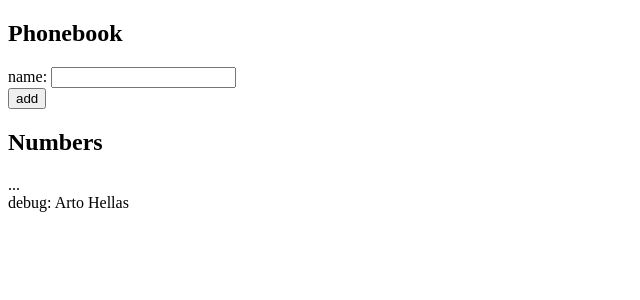
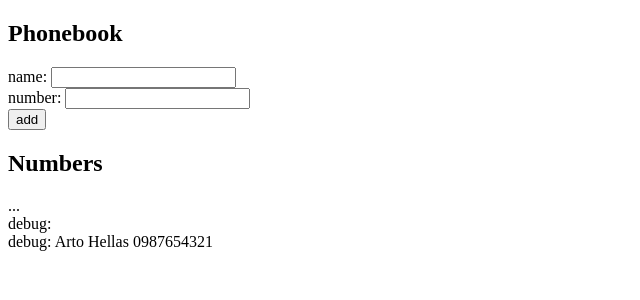
Before and after one commit to Pti2mike/phonebook, a React (Vite) app: page / in a window 1280 px wide. Shown: the top 300 px of the page, without its empty margins (0-640 px from the left). Built offline with nearby package versions, Linux system fonts and the light colour scheme.

Commit message:
Third step input number added

```diff
--- a/src/App.jsx
+++ b/src/App.jsx
@@ -1,26 +1,39 @@
 import { useState } from "react";
 
 const App = () => {
-  const [persons, setPersons] = useState([{ name: "Arto Hellas" }]);
+  const [persons, setPersons] = useState([
+    { name: "Arto Hellas", id: 1, number: "0987654321" },
+  ]);
   const [newName, setNewName] = useState("");
+  const [newNumber, setNewNumber] = useState("");
 
-  const handleChange = () => setNewName(event.target.value);
+  const handleChangeName = () => setNewName(event.target.value);
+  const handleChangeNumber = () => setNewNumber(event.target.value);
 
   const checkDuplicateName = (name) => {
     if (name) return persons.some((person) => person.name === name.name);
+  };
+  const checkDuplicateNumber = (number) => {
+    if (number)
+      return persons.some((person) => person.number === number.number);
   };
 
   const addName = () => {
     event.preventDefault();
     const nameToAdd = {
       name: newName,
+      number: newNumber,
+      id: persons.length + 1,
     };
 
     if (checkDuplicateName(nameToAdd) === true) {
       alert(`${nameToAdd.name} is already added to phonebook! 🚨`);
+    } else if (checkDuplicateNumber(nameToAdd) === true) {
+      alert(`${nameToAdd.number} is already added to phonebook! 🚨`);
     } else {
       setPersons(persons.concat(nameToAdd));
       setNewName("");
+      setNewNumber("");
     }
   };
 
@@ -29,7 +42,10 @@ const App = () => {
       <h2>Phonebook</h2>
       <form onSubmit={addName}>
         <div>
-          name: <input onChange={handleChange} value={newName} />
+          name: <input onChange={handleChangeName} value={newName} />
+        </div>
+        <div>
+          number: <input onChange={handleChangeNumber} value={newNumber} />
         </div>
         <div>
           <button type="submit">add</button>
@@ -37,8 +53,13 @@ const App = () => {
       </form>
       <h2>Numbers</h2>
       ...
-      {persons.map((newName) => (
-        <div key={newName.name}>debug: {newName.name}</div>
+      <div>
+        debug:{newName} {newNumber}
+      </div>
+      {persons.map((person) => (
+        <div key={person.name}>
+          debug: {person.name} {person.number}
+        </div>
       ))}
     </div>
   );
```
